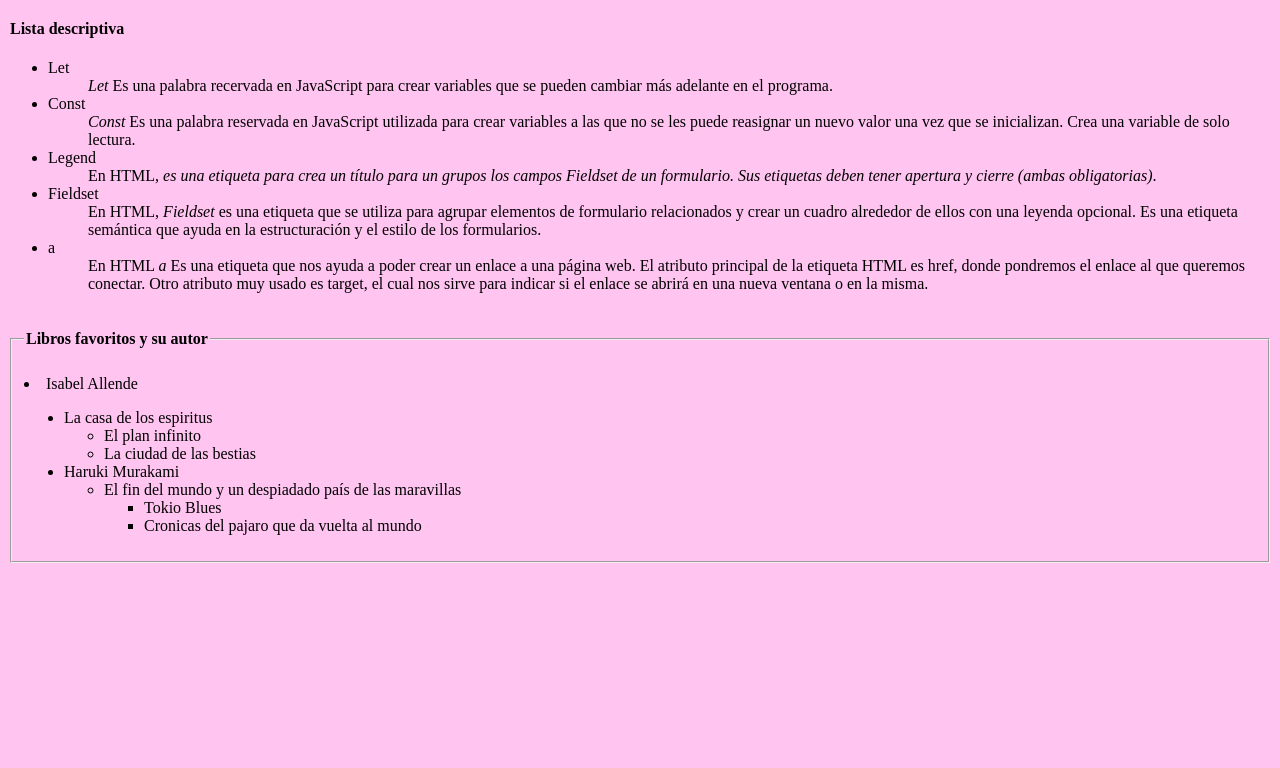
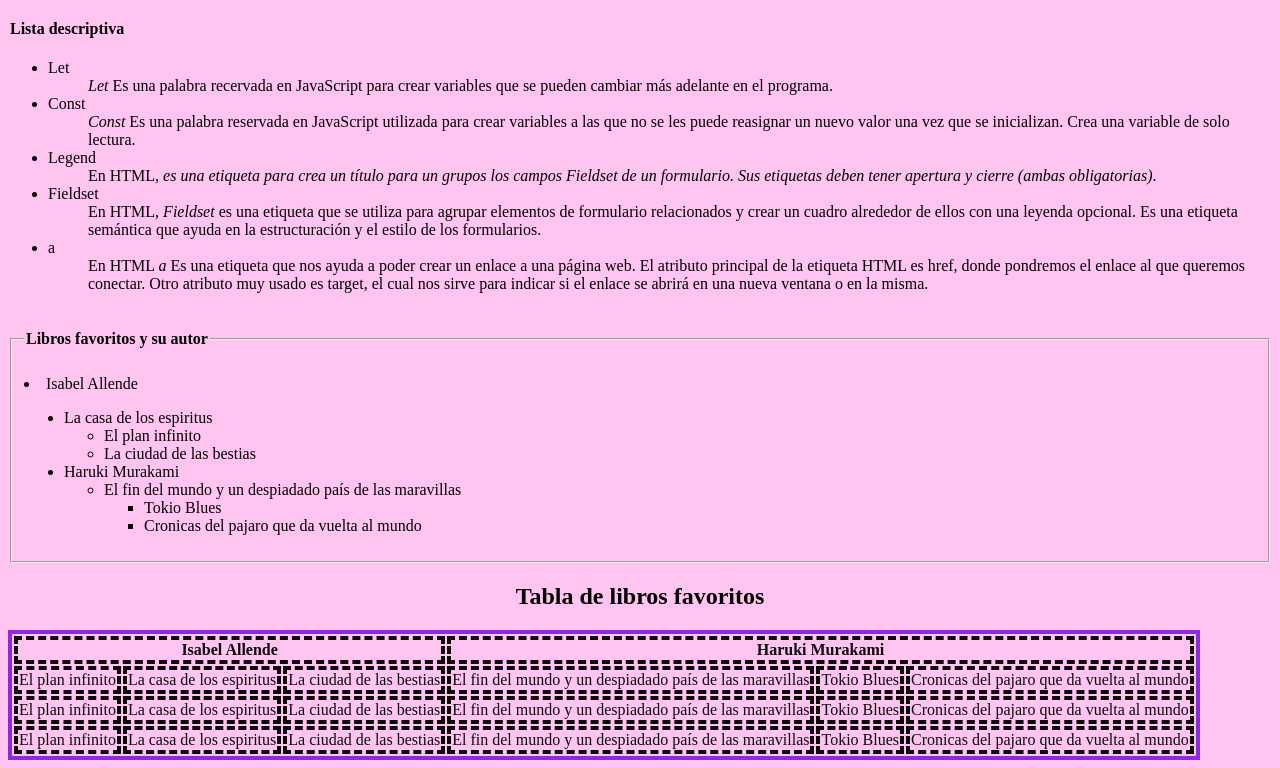
Before and after one commit to lupitagb/Ejercicios-para-canvas, a plain HTML site: page Mi pag index.html in a window 1280 px wide. Shown: the part 1685-2453 px from the top of the page. Before the commit the page ends 2256 px from the top, so only its background shows below. Drawn offline with Linux system fonts and the light colour scheme; files that its build step writes are made by us from their sources.

Commit message:
Agregue tabla

```diff
--- a/Mi pag index.html
+++ b/Mi pag index.html
@@ -5,24 +5,30 @@
     <meta http-equiv="X-UA-Compatible" content="IE=edge">
     <meta name="viewport" content="width=device-width, initial-scale=1.0">
     <title>Document</title>
-    <link rel="stylesheet" href="styles.css">
+    <link rel="stylesheet" href="./assets/styles/styles.css">
 </head>
 <body>
+  <header>
     <h1>Guadalupe Galván</h1>
      <img class="icon" src="./assets/img/Molly 2redi.jpg" alt="icon">
+
+    </header>
+      <section>
         <h2><i>Sobre mi</i></h2>
           <hr>
             <p>Naci en la Ciudad de México, soy chilanga de corazón, ya que toda mi vida he radicado en esta caotica pero hermosa ciudad. Soy una persona que disfruta de estar con su familia y amigos, amo profundamente conocer cosas nuevas de manera constante; lugares, personas, culturas. Tengo una gatita que se llama Molly, aparece en la foto arriba y es mi adoración. Mi pasatiempo favorito es viajar e ir a bosques a hacer recorridos micoturisticos. La naturaleza es otra de mis grandes pasiones por tal motivo estudie biología. Mi carrera me ha llevado a conocer lugares hermosos, llenos de diversidad y amo profundamente ser Biologa, aunque como curiosa empedernida, no puedo quedarm en un solo lugar y ahora estoy disfrutando mucho, aprender a programar. </p>
               <img class="icon" src="./assets/img/Marasmius.jpg">
+      </section>
 </body>
     <fieldset>
     <legend><h4>Mayor logro academico</h4></legend>
-    <div>
+    <section>
       Uno de mis grandes logros es haber realizado mi tesis en ciencias para titularme de la carrera de biología. Además con esto poder participar en varios congresos y espacios destinados a la divulgación cientifica, trabajo que disfruto mucho hacer, puesto que creo fielmente que la investigación cientifica debe ser para todas y todos.
-    </div>
+    </section>
     </fieldset>
 
-    <legend><h4>Bebidas favoritas</h4></legend>
+
+    <h4>Bebidas favoritas</h4>
     <ul>
     <li>Piña colada</li>
     <li>Agua de jamaica</li>
@@ -82,10 +88,52 @@
               <ul>
                 <li>Tokio Blues</li>
                 <li>Cronicas del pajaro que da vuelta al mundo
-                </li>
+
               </ul>
     </div>
     </fieldset>
+    <section>
+        <h2>Tabla de libros favoritos</h2>
+        <table>
+          <thead>
+            <tr>
+              <th colspan="3">Isabel Allende</th>
+              <th colspan="3">Haruki Murakami</th>
+            </tr>
+          </thead>
+              <tbody>
+                <tr>
+                <td>El plan infinito</td>
+                <td>La casa de los espiritus</td>
+                <td>La ciudad de las bestias</td>
+                <td >El fin del mundo y un despiadado país de las maravillas</td>
+                <td>Tokio Blues</td>
+                <td>Cronicas del pajaro que da vuelta al mundo</td>
+                </tr>
+              </tbody>
+              <tbody>
+                <tr>
+                <td>El plan infinito</td>
+                <td>La casa de los espiritus</td>
+                <td>La ciudad de las bestias</td>
+                <td >El fin del mundo y un despiadado país de las maravillas</td>
+                <td>Tokio Blues</td>
+                <td>Cronicas del pajaro que da vuelta al mundo</td>
+                </tr>
+              </tbody>
+              <tbody>
+                <tr>
+                <td>El plan infinito</td>
+                <td>La casa de los espiritus</td>
+                <td>La ciudad de las bestias</td>
+                <td >El fin del mundo y un despiadado país de las maravillas</td>
+                <td>Tokio Blues</td>
+                <td>Cronicas del pajaro que da vuelta al mundo</td>
+                </tr>
+              </tbody>
+
+      </table>
+    </section>
 
 </body>
 </html>
--- a/assets/styles/styles.css
+++ b/assets/styles/styles.css
@@ -1,3 +1,16 @@
 body {
     background-color: rgb(255, 196, 240);
 }
+h1 {
+   text-align: center;
+}
+table {
+    border: 4px solid ;color:blueviolet;
+ }
+ td, th {
+    border: 4px dashed ;color:rgb(11, 11, 11);
+ }
+h2{
+    text-align: center;
+    color: black;
+ }
```
Lines whose indentation alone changed are shown as unchanged.
